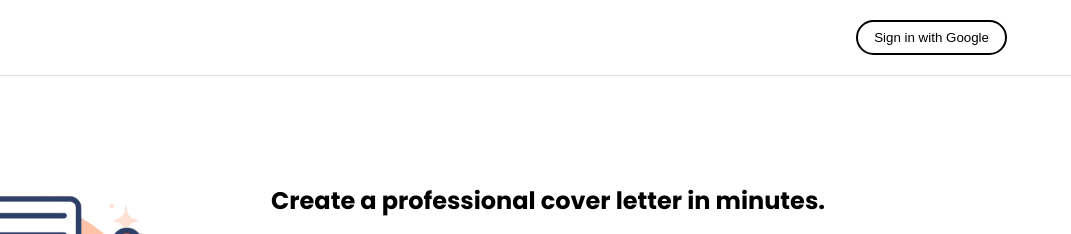
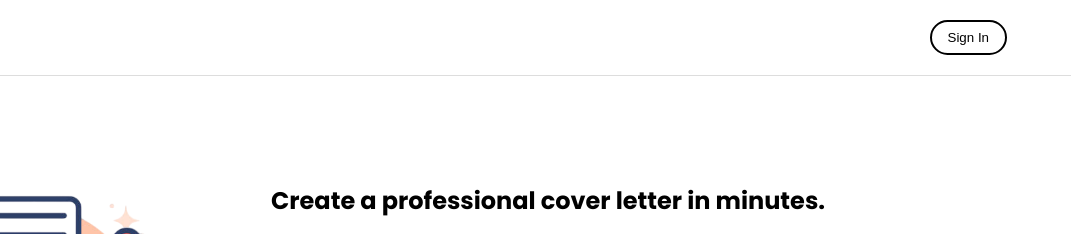
Before and after one commit to Leneyxis/Products, a plain HTML site: page index.html in a window 1280 px wide. Shown: the top 234 px of the page, 209-1280 px from the left. Drawn offline with Linux system fonts and the light colour scheme; no server answers; a script that the page names is missing.

Commit message:
Update index.html

```diff
--- a/index.html
+++ b/index.html
@@ -18,7 +18,7 @@
                 </a>
             </div>
             <div class="auth-buttons">
-                <button class="sign-in" id="sign-in-button">Sign in with Google</button>
+                <button class="sign-in" id="sign-in-button">Sign In</button>
                 <button class="get-started" id="sign-out-button" style="display: none;">Sign out</button>
             </div>
         </div>
```
